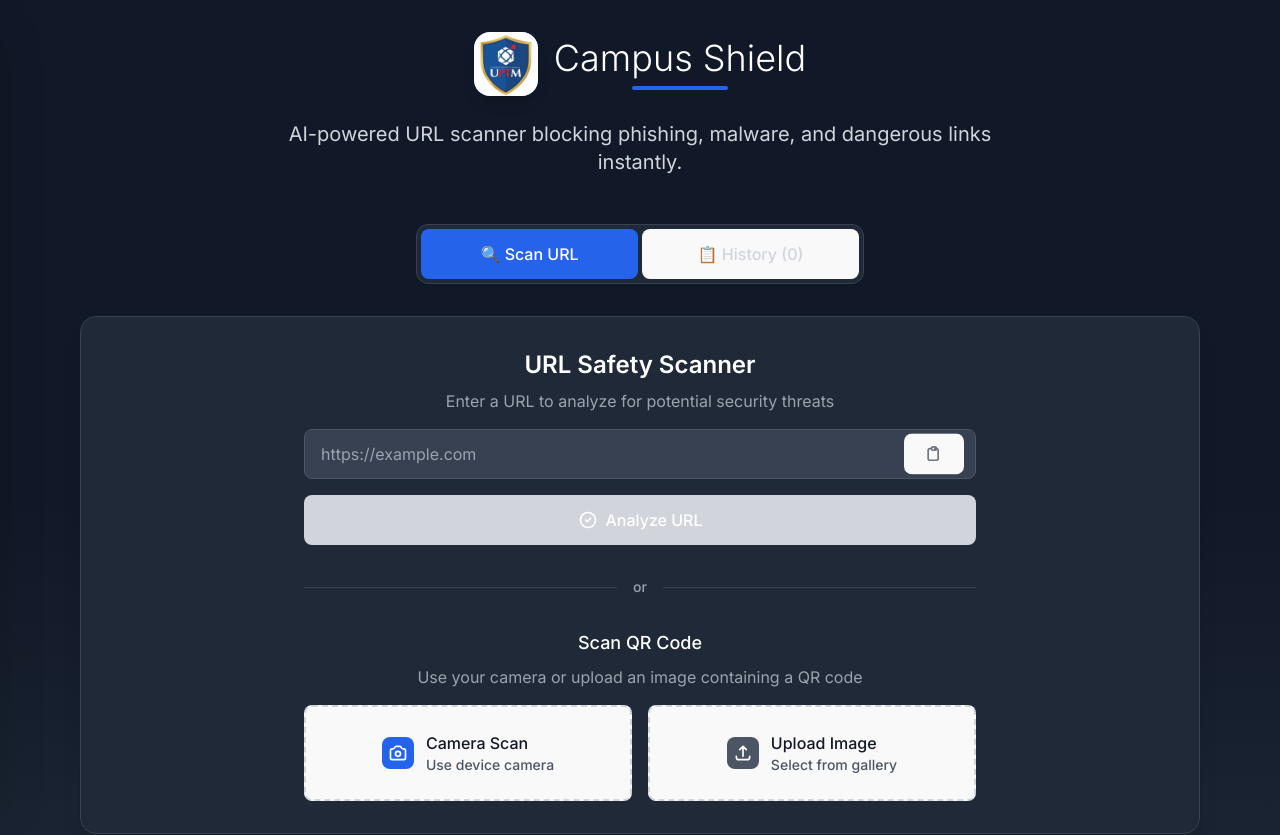
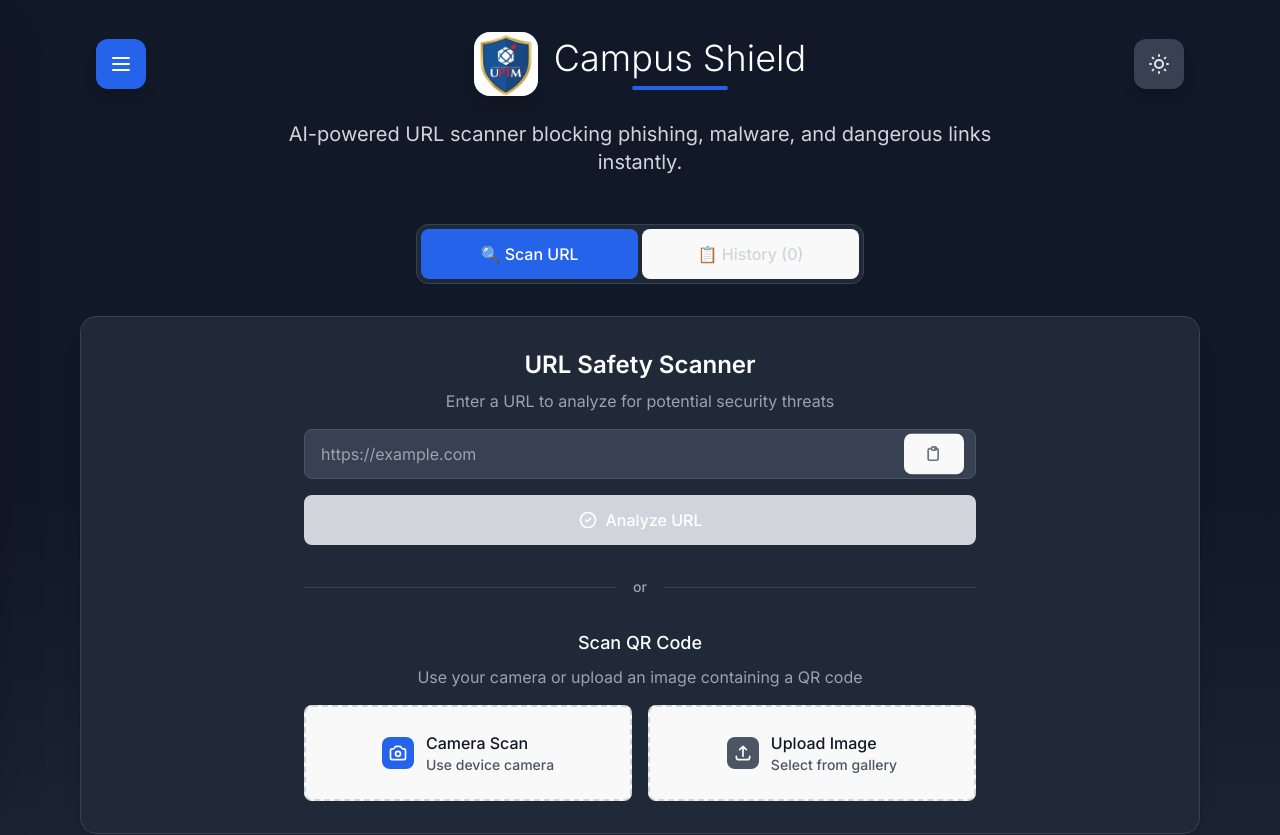
Before and after one commit to EtrossO/CODE-FYP, a React (Vite) app in the folder campusshield/: page / in a window 1280 px wide. Shown: the top 835 px of the page. Built offline with nearby package versions, Linux system fonts and the light colour scheme; no server answers.

Commit message:
Refactor header layout for improved alignment and positioning of logo and buttons

```diff
--- a/campusshield/src/App.tsx
+++ b/campusshield/src/App.tsx
@@ -97,8 +97,9 @@
                 <path strokeLinecap="round" strokeLinejoin="round" strokeWidth="2" d="M4 6h16M4 12h16M4 18h16" />
               </svg>
             </button>
-            {/* Logo and Title - centered */}
-            <div className="flex items-center gap-4 flex-1 justify-center">
+
+            {/* Logo and Title - inline with buttons */}
+            <div className="flex items-center gap-4">
               <div className="w-12 h-12 bg-blue-600 rounded-2xl flex items-center justify-center shadow-lg">
                 <img src="/logo uptm 1.png" alt="Campus Shield Logo" className="w-full h-full object-cover rounded-2xl" />
               </div>
@@ -109,7 +110,7 @@
                 <div className="h-1 w-24 bg-blue-600 rounded-full mx-auto"></div>
               </div>
             </div>
-            {/* Theme button aligned to the right */}
+
             <button
               onClick={toggleTheme}
               className="p-3 bg-gray-200 hover:bg-gray-300 dark:bg-gray-700 dark:hover:bg-gray-600 text-gray-800 dark:text-gray-200 rounded-xl shadow-lg transition-colors duration-200"
@@ -127,15 +128,44 @@
             </button>
             </div>
 
-            <div className="w-12 h-12 sm:w-16 sm:h-16 bg-blue-600 rounded-2xl flex items-center justify-center shadow-lg">
+            {/* Desktop: Logo and Title */}
+            <div className="hidden sm:flex items-center gap-4">
+              <div className="w-16 h-16 bg-blue-600 rounded-2xl flex items-center justify-center shadow-lg">
                 <img src="/logo uptm 1.png" alt="Campus Shield Logo" className="w-full h-full object-cover rounded-2xl" />
               </div>
               <div>
-              <h1 className="text-2xl sm:text-4xl font-light text-gray-900 dark:text-white mb-2">
+                <h1 className="text-4xl font-light text-gray-900 dark:text-white mb-2">
                   Campus Shield
                 </h1>
                 <div className="h-1 w-24 bg-blue-600 rounded-full mx-auto"></div>
               </div>
+            </div>
+
+            {/* Desktop: Buttons positioned with gaps */}
+            <button
+              onClick={() => setIsSidebarOpen(true)}
+              className="hidden sm:block absolute left-4 top-1/2 -translate-y-1/2 p-3 bg-blue-600 hover:bg-blue-700 dark:bg-blue-600 dark:hover:bg-blue-700 text-white rounded-xl shadow-lg transition-colors duration-200"
+              title="Open UPTM Resources"
+            >
+              <svg className="w-6 h-6" fill="none" stroke="currentColor" viewBox="0 0 24 24">
+                <path strokeLinecap="round" strokeLinejoin="round" strokeWidth="2" d="M4 6h16M4 12h16M4 18h16" />
+              </svg>
+            </button>
+            <button
+              onClick={toggleTheme}
+              className="hidden sm:block absolute right-4 top-1/2 -translate-y-1/2 p-3 bg-gray-200 hover:bg-gray-300 dark:bg-gray-700 dark:hover:bg-gray-600 text-gray-800 dark:text-gray-200 rounded-xl shadow-lg transition-colors duration-200"
+              title={isDarkMode ? "Switch to Light Mode" : "Switch to Dark Mode"}
+            >
+              {isDarkMode ? (
+                <svg className="w-6 h-6" fill="none" stroke="currentColor" viewBox="0 0 24 24">
+                  <path strokeLinecap="round" strokeLinejoin="round" strokeWidth="2" d="M12 3v1m0 16v1m9-9h-1M4 12H3m15.364 6.364l-.707-.707M6.343 6.343l-.707-.707m12.728 0l-.707.707M6.343 17.657l-.707.707M16 12a4 4 0 11-8 0 4 4 0 018 0z" />
+                </svg>
+              ) : (
+                <svg className="w-6 h-6" fill="none" stroke="currentColor" viewBox="0 0 24 24">
+                  <path strokeLinecap="round" strokeLinejoin="round" strokeWidth="2" d="M20.354 15.354A9 9 0 018.646 3.646 9.003 9.003 0 0012 21a9.003 9.003 0 008.354-5.646z" />
+                </svg>
+              )}
+            </button>
           </div>
           <p className="text-lg sm:text-xl text-gray-600 dark:text-gray-300 max-w-3xl mx-auto leading-relaxed px-4">
             AI-powered URL scanner blocking phishing, malware, and dangerous links instantly.
```
Lines whose indentation alone changed are shown as unchanged.
